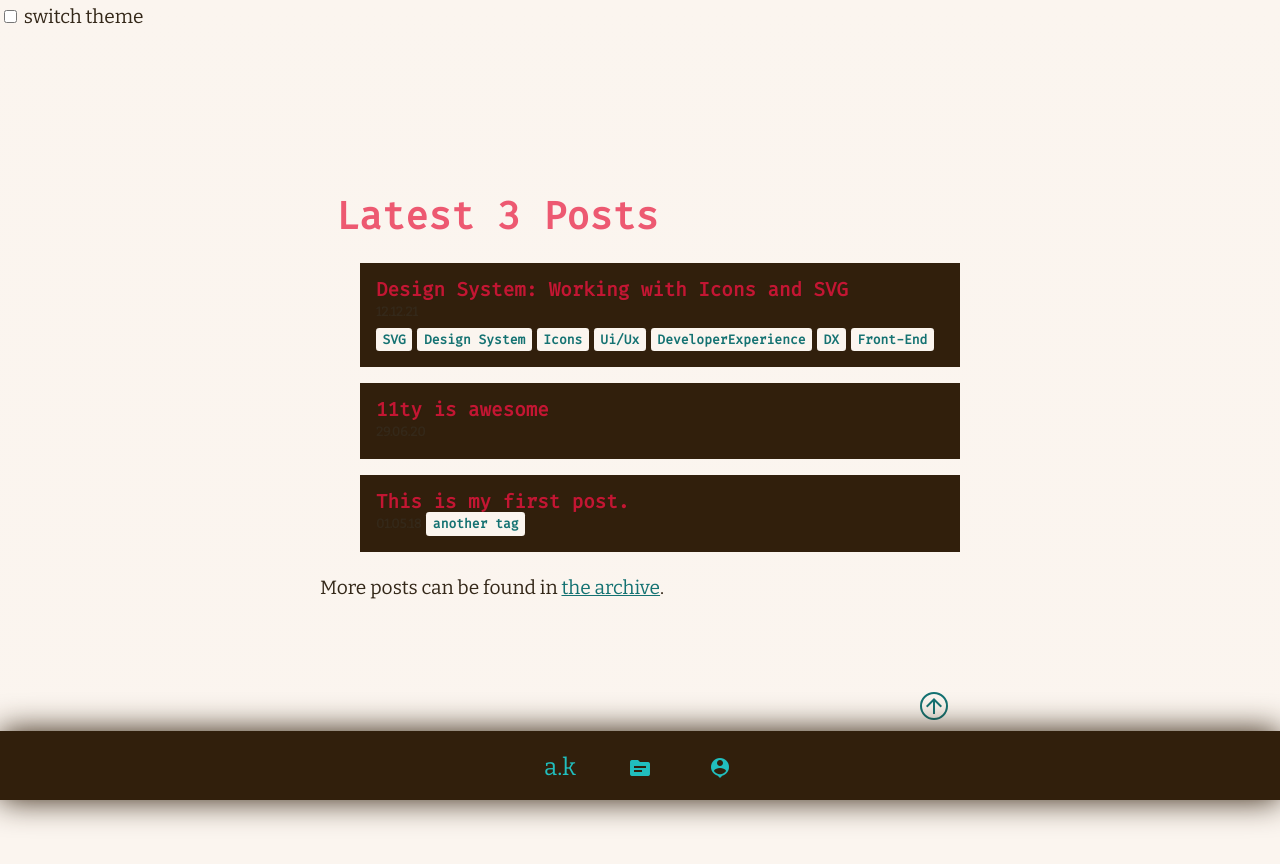
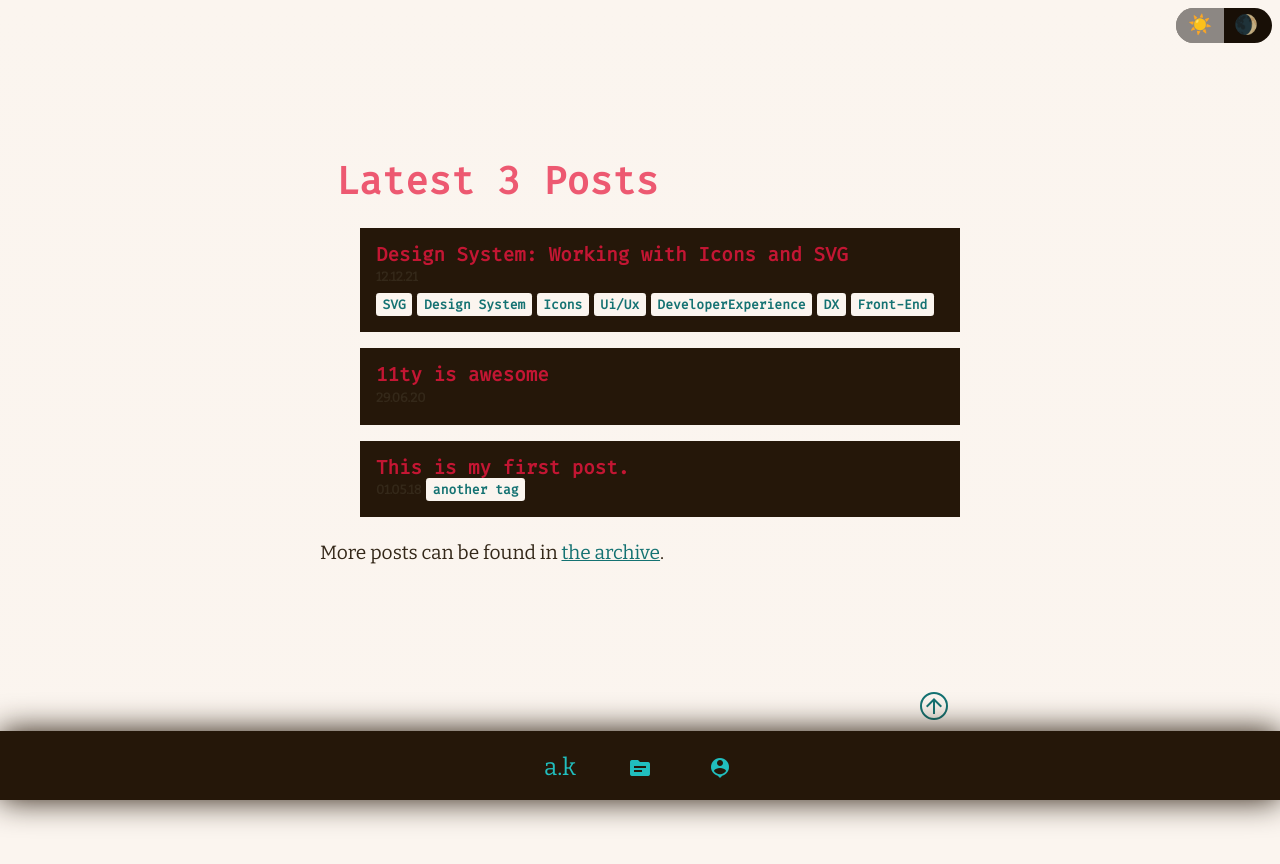
Before and after one commit to avelka/blog, an Eleventy site: page src/index.njk in a window 1280 px wide. Before the commit the page ends 800 px from the top, so only its background shows below. Built offline with nearby package versions, Linux system fonts and the light colour scheme; Eleventy itself is replaced by a stand-in of ours; files that its build step writes are made by us from their sources.

Commit message:
theme switcher style

```diff
--- a/src/_includes/layouts/base.njk
+++ b/src/_includes/layouts/base.njk
@@ -5,7 +5,7 @@
 		<meta name="viewport" content="width=device-width, initial-scale=1.0">
 		<title>{{ title or metadata.title }}</title>
 		<meta name="description" content="{{ description or metadata.description }}">
-		<script type="module" src="{{ '/assets/js/i_want_to_be_an_artist.js' | url }}"></script>
+
 		<link rel="preconnect" href="https://fonts.googleapis.com">
 		<link rel="preconnect" href="https://fonts.gstatic.com" crossorigin>
 		<link href="https://fonts.googleapis.com/icon?family=Material+Icons" rel="stylesheet">
@@ -19,7 +19,8 @@
 		<link rel="alternate" href="{{ metadata.feed.path | url }}" type="application/atom+xml" title="{{ metadata.title }}">
 		<link rel="alternate" href="{{ metadata.jsonfeed.path | url }}" type="application/json" title="{{ metadata.title }}">
 
-		<script type="module" src="{{ '/assets/js/theme-switch.js' | url }}"></script>
+		<script defer type="module" src="{{ '/assets/js/i_want_to_be_an_artist.js' | url }}"></script>
+		<script defer type="module" src="{{ '/assets/js/theme-switch.js' | url }}"></script>
 	</head>
 	<body>
 		<div class="fleck-pattern"></div>
@@ -29,10 +30,11 @@
 				<a href="#main-content">content</a>
 			</nav>
 			<form id="theme-switcher">
-			<label>
-				<input  type="checkbox" name="theme" />
-				switch theme
-			</label>
+				<label class="ak-switch" for="dark">
+					<input id="dark" type="checkbox" name="theme" class="sr-only" />
+					<span data-state="off" aria-label="ligth-theme">☀️</span>
+					<span data-state="on" aria-label="dark-theme">🌒&nbsp;</span>
+				</label>
 			</form>
 			<nav class="main-nav" id="main-navigation">
 				<a href="/" class="home logo">a.k</a>
--- a/src/assets/css/config/colors.css
+++ b/src/assets/css/config/colors.css
@@ -19,8 +19,8 @@
 	--pv-surface: var(--pv-surface-hue) var(--pv-surface-saturation);
 	--ak-c-surface-1: hsl(var(--pv-surface) calc(var(--pv-surface-lightness) * 1.6));
 	--ak-c-surface-2: hsl(var(--pv-surface) calc(var(--pv-surface-lightness) * 1.5));
-	--ak-c-surface-3: hsl(var(--pv-surface) calc(var(--pv-surface-lightness) * 0.2));
-	--ak-c-surface-4: hsl(var(--pv-surface) calc(var(--pv-surface-lightness) * 0.15));
+	--ak-c-surface-3: hsl(var(--pv-surface) calc(var(--pv-surface-lightness) * 0.15));
+	--ak-c-surface-4: hsl(var(--pv-surface) calc(var(--pv-surface-lightness) * 0.1));
 
 	--pv-text: var(--pv-text-hue) var(--pv-text-saturation);
 	--ak-c-text-1: hsl(var(--pv-text) calc(var(--pv-text-lightness) * 1.5));
@@ -58,9 +58,11 @@
 [color-scheme="dark"] {
 	color-scheme: dark;
 --pv-surface-saturation: 20%;
---pv-surface-lightness: 5%;
---ak-c-surface-2: hsl(var(--pv-surface) calc(var(--pv-surface-lightness) * 2));
---ak-c-surface-4: hsl(var(--pv-surface) calc(var(--pv-surface-lightness) * 0.5));
+--pv-surface-lightness: 10%;
+--ak-c-surface-1: hsl(var(--pv-surface) calc(var(--pv-surface-lightness) * 0.75));
+--ak-c-surface-2: hsl(var(--pv-surface) calc(var(--pv-surface-lightness) * 1));
+--ak-c-surface-3: hsl(var(--pv-surface) calc(var(--pv-surface-lightness) * 0.5));
+--ak-c-surface-4: hsl(var(--pv-surface) calc(var(--pv-surface-lightness) * 1.25));
 
 --pv-text-lightness: 80%;
 --pv-accent-lightness: 50%;
@@ -90,8 +92,8 @@
 	--pv-surface: var(--pv-surface-hue) var(--pv-surface-saturation);
 	--ak-c-surface-1: hsl(var(--pv-surface) calc(var(--pv-surface-lightness) * 1.6));
 	--ak-c-surface-2: hsl(var(--pv-surface) calc(var(--pv-surface-lightness) * 1.5));
-	--ak-c-surface-3: hsl(var(--pv-surface) calc(var(--pv-surface-lightness) * 0.2));
-	--ak-c-surface-4: hsl(var(--pv-surface) calc(var(--pv-surface-lightness) * 0.15));
+	--ak-c-surface-3: hsl(var(--pv-surface) calc(var(--pv-surface-lightness) * 0.15));
+	--ak-c-surface-4: hsl(var(--pv-surface) calc(var(--pv-surface-lightness) * 0.1));
 
 	--pv-text: var(--pv-text-hue) var(--pv-text-saturation);
 	--ak-c-text-1: hsl(var(--pv-text) calc(var(--pv-text-lightness) * 1.5));
--- a/src/assets/css/page.css
+++ b/src/assets/css/page.css
@@ -1,9 +1,51 @@
 main {
 	width: 40rem;
-	max-width: calc(100vw - 2rem);
+	max-width: calc(100vw - 4rem);
 	margin: 10rem auto;
 }
 
 .ak-page__title {
 	padding:0 1rem;
 }
+#theme-switcher {
+	position: fixed;
+	top: calc(var(--ak-sp-gutter) / 2);
+	right: calc(var(--ak-sp-gutter) / 2);
+}
+.ak-switch {
+
+	display: inline-flex;
+	background-color: var(--ak-c-surface-4);
+	border-radius: 3rem;
+	overflow: hidden;
+}
+.ak-switch [data-state] {
+	opacity: .75;
+	width: 3rem;
+	display: inline-flex;
+	align-items: center;
+	justify-content: center;
+}
+.ak-switch [data-state='on'] {
+}
+/* .ak-switch input:checked + [data-state='on'] {
+	opacity: 1;
+	background-color: rgba(255, 255, 255, .5);
+} */
+.ak-switch input:checked ~ [data-state='on'] {
+	opacity: 1;
+	background-color: rgba(255, 255, 255, .5);
+}
+.ak-switch input:not(:checked) ~ [data-state='off'] {
+	opacity: 1;
+	background-color: rgba(255, 255, 255, .5);
+}
+.sr-only {
+	clip: rect(0 0 0 0);
+  clip-path: inset(50%);
+  height: 1px;
+  overflow: hidden;
+  position: absolute;
+  white-space: nowrap;
+  width: 1px;
+}
--- a/src/assets/js/theme-switch.js
+++ b/src/assets/js/theme-switch.js
@@ -1,6 +1,10 @@
 const switcher = document.querySelector('#theme-switcher')
 const doc = document.firstElementChild;
 const darkModeMediaQuery = window.matchMedia('(prefers-color-scheme: dark)');
+const toggleDarkTheme = dark => {
+  switcher.querySelector('#dark').checked = dark;
+  doc.setAttribute('color-scheme',  dark ? "dark" : "light");
+}
 
 darkModeMediaQuery.onChange = ((e) => {
   const darkModeOn = e.matches;
@@ -8,10 +12,6 @@ darkModeMediaQuery.onChange = ((e) => {
 });
 
 console.log(doc, darkModeMediaQuery);
+toggleDarkTheme(darkModeMediaQuery.matches);
 switcher.addEventListener('input', e =>
 toggleDarkTheme(e.target.checked))
-
-const toggleDarkTheme = dark => {
-
-  doc.setAttribute('color-scheme',  dark ? "dark" : "light");
-}
```
Also changed, not shown: src/assets/js/i_want_to_be_an_artist.js (line endings or trailing spaces).
